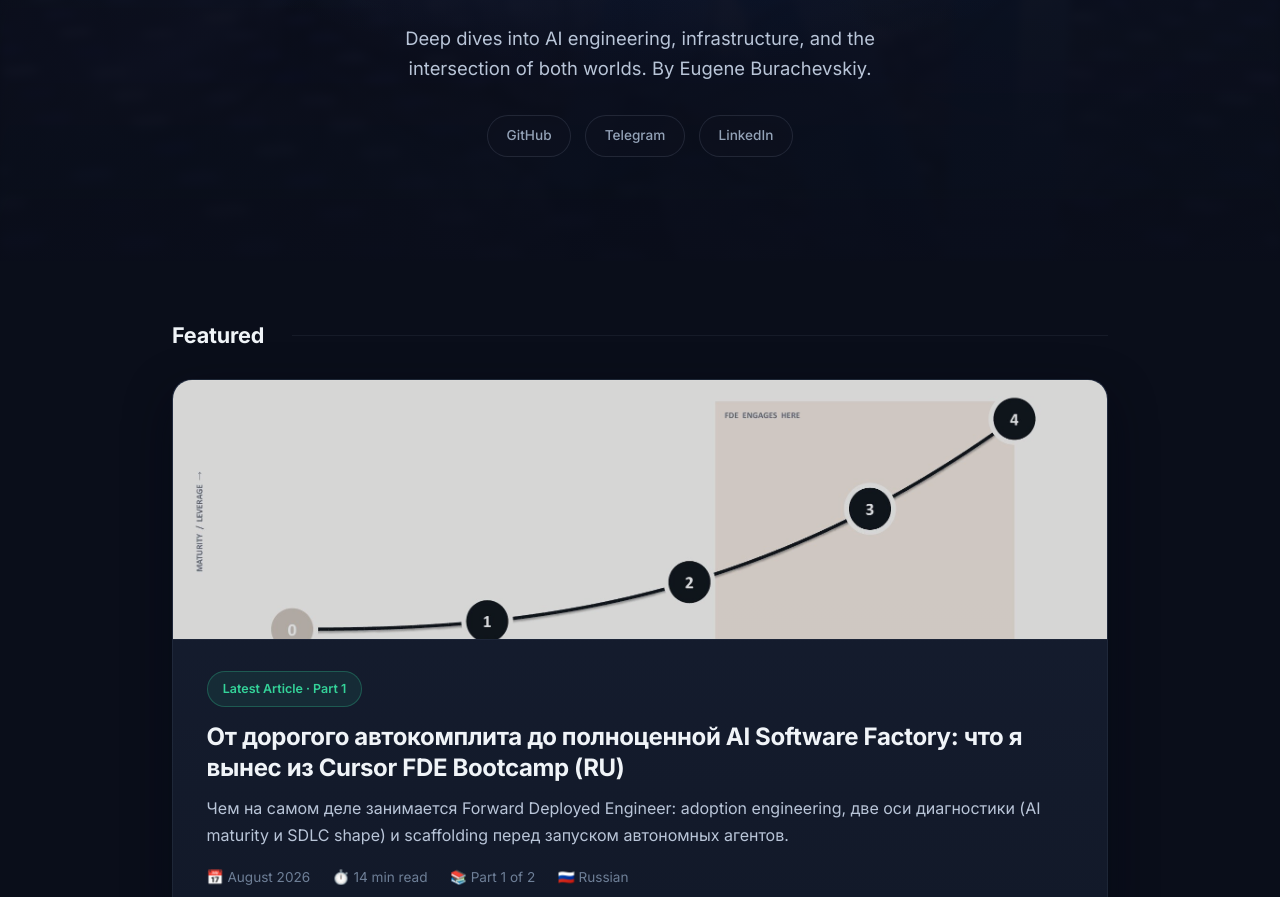
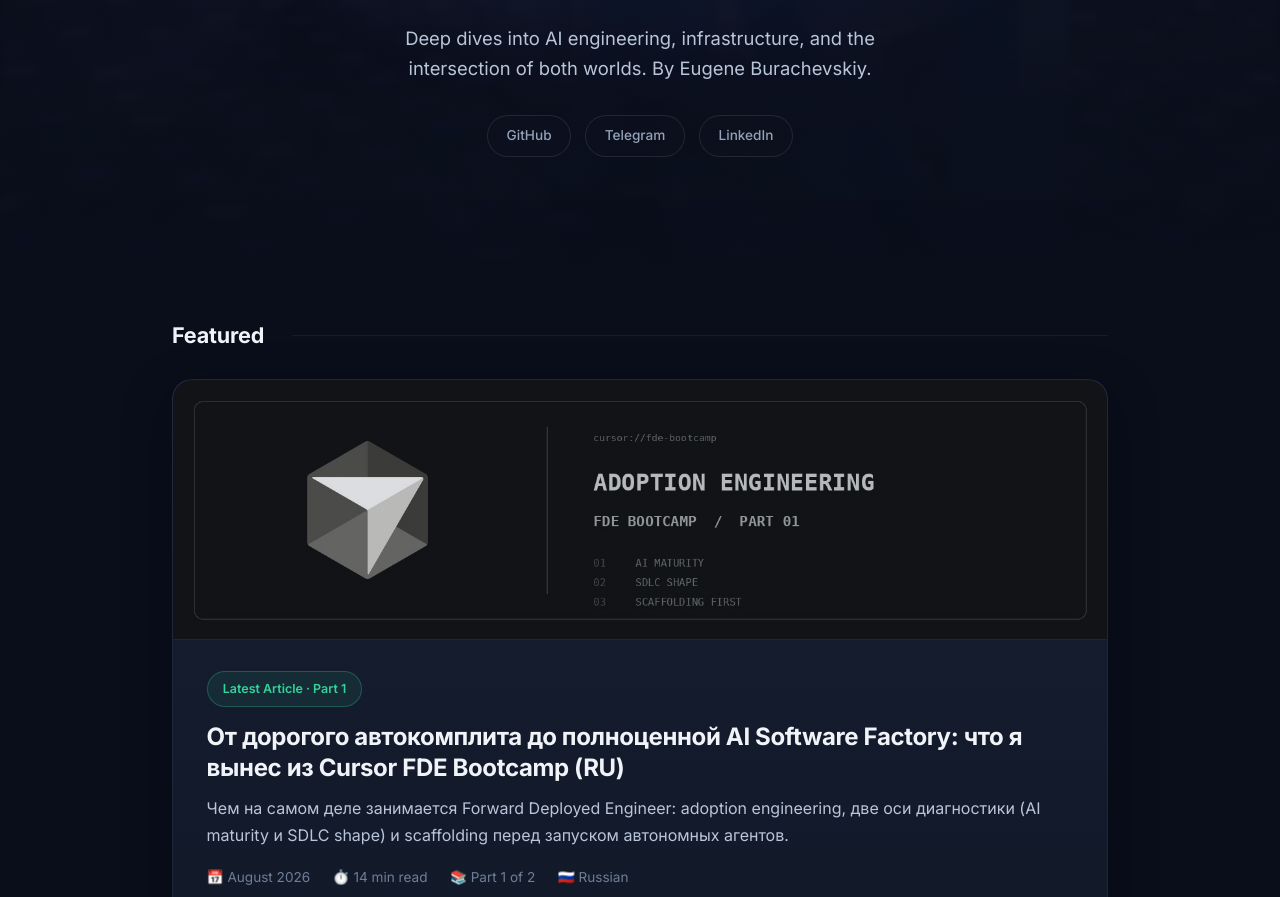
Before and after one commit to eugene-burachevskiy/ai-vs-devops-blog, a plain HTML site: page index.html in a window 1280 px wide. Shown: the part 203-1100 px from the top of the page. Drawn offline with Linux system fonts and the light colour scheme.

Commit message:
Refresh FDE featured cover with Cursor branding

```diff
--- a/index.html
+++ b/index.html
@@ -9,7 +9,7 @@
     <meta property="og:url" content="https://eugene-burachevskiy.github.io/ai-vs-devops-blog/">
     <meta property="og:title" content="AI vs DevOps | Eugene Burachevskiy">
     <meta property="og:description" content="Deep dives into AI engineering, infrastructure, and the intersection of both worlds. By Eugene Burachevskiy.">
-    <meta property="og:image" content="https://eugene-burachevskiy.github.io/ai-vs-devops-blog/images/hero_ai.jpg">
+    <meta property="og:image" content="https://eugene-burachevskiy.github.io/ai-vs-devops-blog/images/cursor-fde-bootcamp-cover.jpg">
     <meta name="twitter:card" content="summary_large_image">
     <meta name="twitter:title" content="AI vs DevOps | Eugene Burachevskiy">
     <meta name="twitter:description" content="Deep dives into AI engineering, infrastructure, and the intersection of both worlds. By Eugene Burachevskiy.">
@@ -473,7 +473,10 @@
     <!-- Featured Article -->
     <h2 class="section-title">Featured</h2>
     <a href="articles/cursor-fde-bootcamp-part-1.html" class="featured-card">
-        <img src="images/cursor-fde-bootcamp/01-adoption-maturity-curve.jpg" alt="AI adoption maturity curve" class="featured-image">
+        <picture>
+            <source media="(max-width: 768px)" srcset="images/cursor-fde-bootcamp-cover-mobile.jpg">
+            <img src="images/cursor-fde-bootcamp-cover.jpg" alt="Cursor FDE Bootcamp Part 1 cover" class="featured-image">
+        </picture>
         <div class="featured-content">
             <div class="featured-badge">Latest Article · Part 1</div>
             <h3 class="featured-title">От дорогого автокомплита до полноценной AI Software Factory: что я вынес из Cursor FDE Bootcamp (RU)</h3>
```
Also changed, not shown: images/cursor-fde-bootcamp-cover-mobile.jpg (added), images/cursor-fde-bootcamp-cover.jpg (added).
